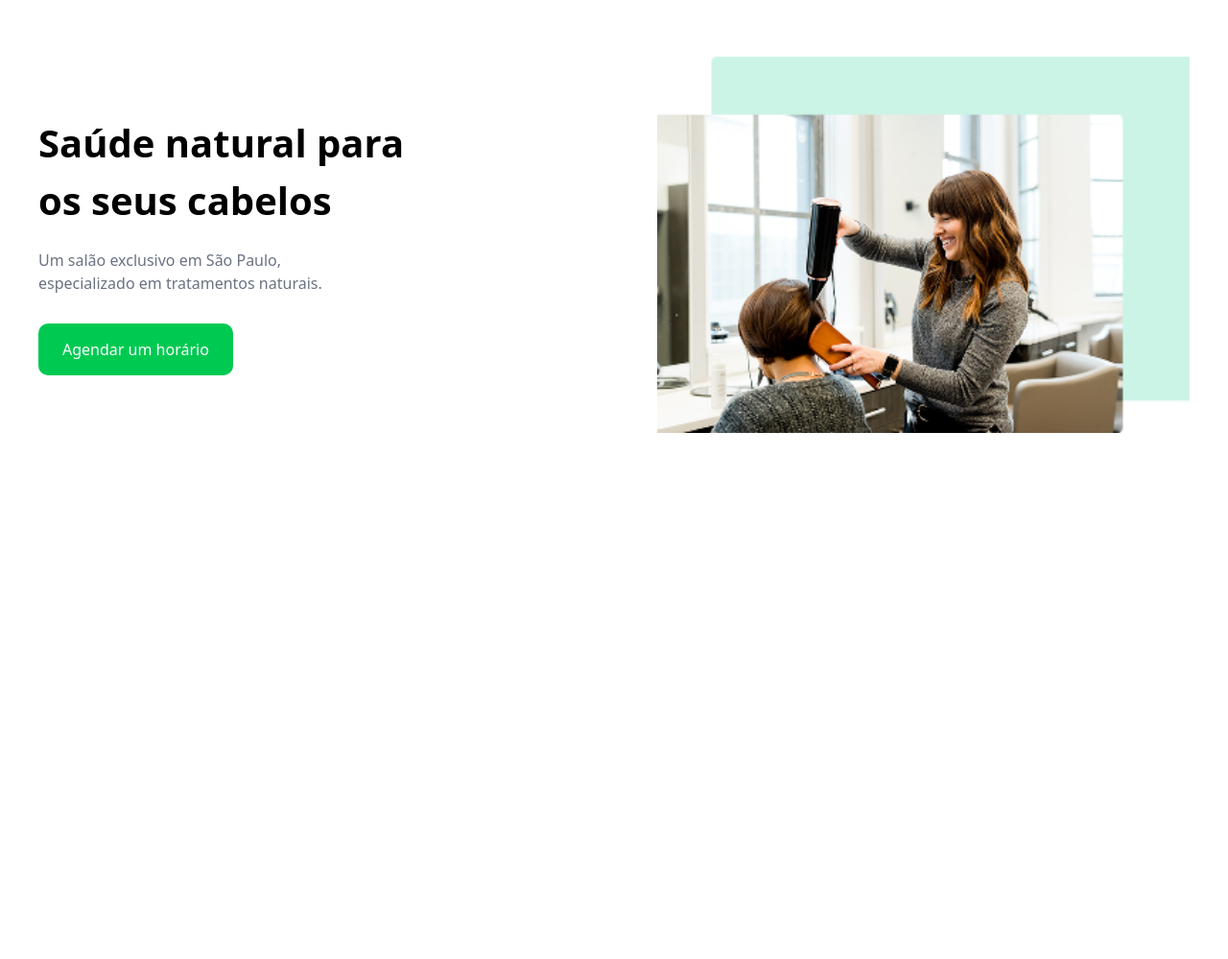
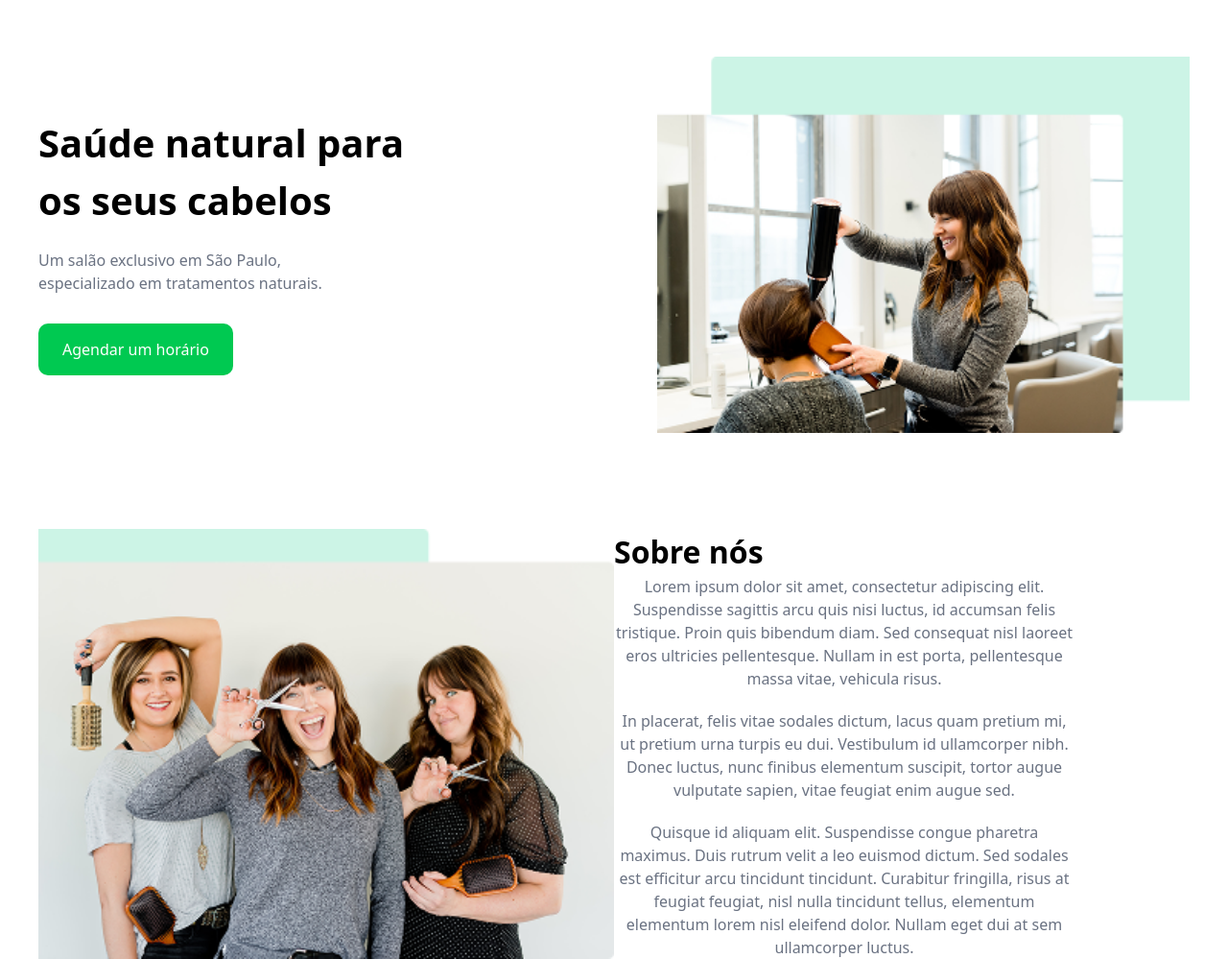
Before and after one commit to MuhammadzodaYunus/Project-tailwind-media, a website: page index.html in a window 1280 px wide. Shown: the part 76-1075 px from the top of the page at 96% size. Before the commit the page ends 800 px from the top, so only its background shows below. Drawn offline with Linux system fonts and the light colour scheme.

Commit message:
feat: add sec part in section

```diff
--- a/index.html
+++ b/index.html
@@ -36,20 +36,78 @@
         <section class="max-w-[1200px] m-auto">
             <div class="flex-col lg:hidden mt-[50px]">
                 <img class="w-full" src="./img.png/Img1.png" alt="">
-                <h2 class="mt-[30px] text-[32px] text-center font-bold px-[10px]">Saúde natural para os seus cabelos</h2>
-                <p class="text-center text-gray-500 px-[50px] mt-[20px]">Um salão exclusivo em São Paulo, especializado em tratamentos naturais.</p>
-                <button class="block m-auto mt-[30px] bg-green-400 py-[15px] px-[25px] rounded-[10px] text-gray-500">Agendar um horário</button>
+                <h2 class="mt-[30px] text-[32px] text-center font-bold px-[10px]">Saúde natural para os seus cabelos
+                </h2>
+                <p class="text-center text-gray-500 px-[50px] mt-[20px]">Um salão exclusivo em São Paulo, especializado
+                    em tratamentos naturais.</p>
+                <button
+                    class="block m-auto mt-[30px] bg-green-400 py-[15px] px-[25px] rounded-[10px] text-gray-500">Agendar
+                    um horário</button>
             </div>
+
+
             <div class="lg:flex hidden mt-[50px] items-center justify-around">
                 <div>
                     <h2 class="text-[40px] font-bold w-[60%]">Saúde natural para os seus cabelos</h2>
-                    <p class="text-gray-500 mt-[20px] w-[50%]">Um salão exclusivo em São Paulo, especializado em tratamentos naturais.</p>
-                    <button class="mt-[30px] bg-green-500 py-[15px] px-[25px] rounded-[10px] text-white">Agendar um  horário</button>
+                    <p class="text-gray-500 mt-[20px] w-[50%]">Um salão exclusivo em São Paulo, especializado em
+                        tratamentos naturais.</p>
+                    <button class="mt-[30px] bg-green-500 py-[15px] px-[25px] rounded-[10px] text-white">Agendar um
+                        horário</button>
                 </div>
                 <div class="w-[50%]">
-                <img class="w-[100%]" src="./img.png/Img1.png" alt="">
+                    <img class="w-[100%]" src="./img.png/Img1.png" alt="">
                 </div>
             </div>
+
+
+            <div class="flex-col lg:hidden mt-[100px]">
+                <img src="./img.png/Img (1).png" alt="">
+                <h2 class="mt-[30px] px-[20px] font-bold text-[32px]">Sobre nós</h2>
+                <p class="text-gray-500 px-[20px] mt-[20px]">Lorem ipsum dolor sit amet, consectetur adipiscing elit.
+                    Suspendisse sagittis arcu quis nisi luctus,
+                    id accumsan felis tristique. Proin quis bibendum diam. Sed consequat nisl laoreet eros ultricies
+                    pellentesque. Nullam in est porta, pellentesque massa vitae, vehicula risus.
+                </p>
+                <p class="text-gray-500 px-[20px] mt-[20px]">In placerat, felis vitae sodales dictum, lacus quam pretium
+                    mi, ut pretium urna turpis eu dui.
+                    Vestibulum id ullamcorper nibh. Donec luctus, nunc finibus elementum suscipit, tortor augue
+                    vulputate sapien, vitae feugiat enim augue sed.
+                </p>
+                <p class="text-gray-500 px-[20px] mt-[20px]">Quisque id aliquam elit. Suspendisse congue pharetra
+                    maximus. Duis rutrum velit a leo euismod dictum.
+                    Sed sodales est efficitur arcu tincidunt tincidunt. Curabitur fringilla, risus at feugiat feugiat,
+                    nisl nulla tincidunt tellus, elementum elementum lorem nisl eleifend dolor. Nullam eget dui at sem
+                    ullamcorper luctus.
+                </p>
+            </div>
+
+
+            <div class="lg:flex hidden mt-[100px] items-center">
+                <div class="w-[50%]">
+                    <img class="w-full" src="img.png/Img (1).png" alt="">
+                </div>
+                <div class="w-[50%]">
+                    <h2 class="font-bold text-[32px]">Sobre nós</h2>
+                    <p class="text-gray-500 w-[80%] text-center">Lorem ipsum dolor sit amet, consectetur adipiscing elit. Suspendisse sagittis arcu quis nisi
+                        luctus, id accumsan felis tristique. Proin quis bibendum diam. Sed consequat nisl laoreet eros
+                        ultricies pellentesque. Nullam in est porta, pellentesque massa vitae, vehicula risus.
+                    </p>
+                    <p class="text-gray-500 mt-[20px] mb-[20px] w-[80%] text-center">In placerat, felis vitae sodales dictum, lacus quam pretium mi, ut pretium urna turpis eu dui.
+                        Vestibulum id ullamcorper nibh. Donec luctus, nunc finibus elementum suscipit, tortor augue
+                        vulputate sapien, vitae feugiat enim augue sed.
+                    </p>
+                    <p class="text-gray-500 w-[80%] text-center">Quisque id aliquam elit. Suspendisse congue pharetra maximus. Duis rutrum velit a leo euismod
+                        dictum.
+                        Sed sodales est efficitur arcu tincidunt tincidunt. Curabitur fringilla, risus at feugiat
+                        feugiat,
+                        nisl nulla tincidunt tellus, elementum elementum lorem nisl eleifend dolor. Nullam eget dui at
+                        sem
+                        ullamcorper luctus.
+                    </p>
+                </div>
+            </div>
+
+
         </section>
     </header>
 </body>
```
Also changed, not shown: img.png/Img (1).png (added).
